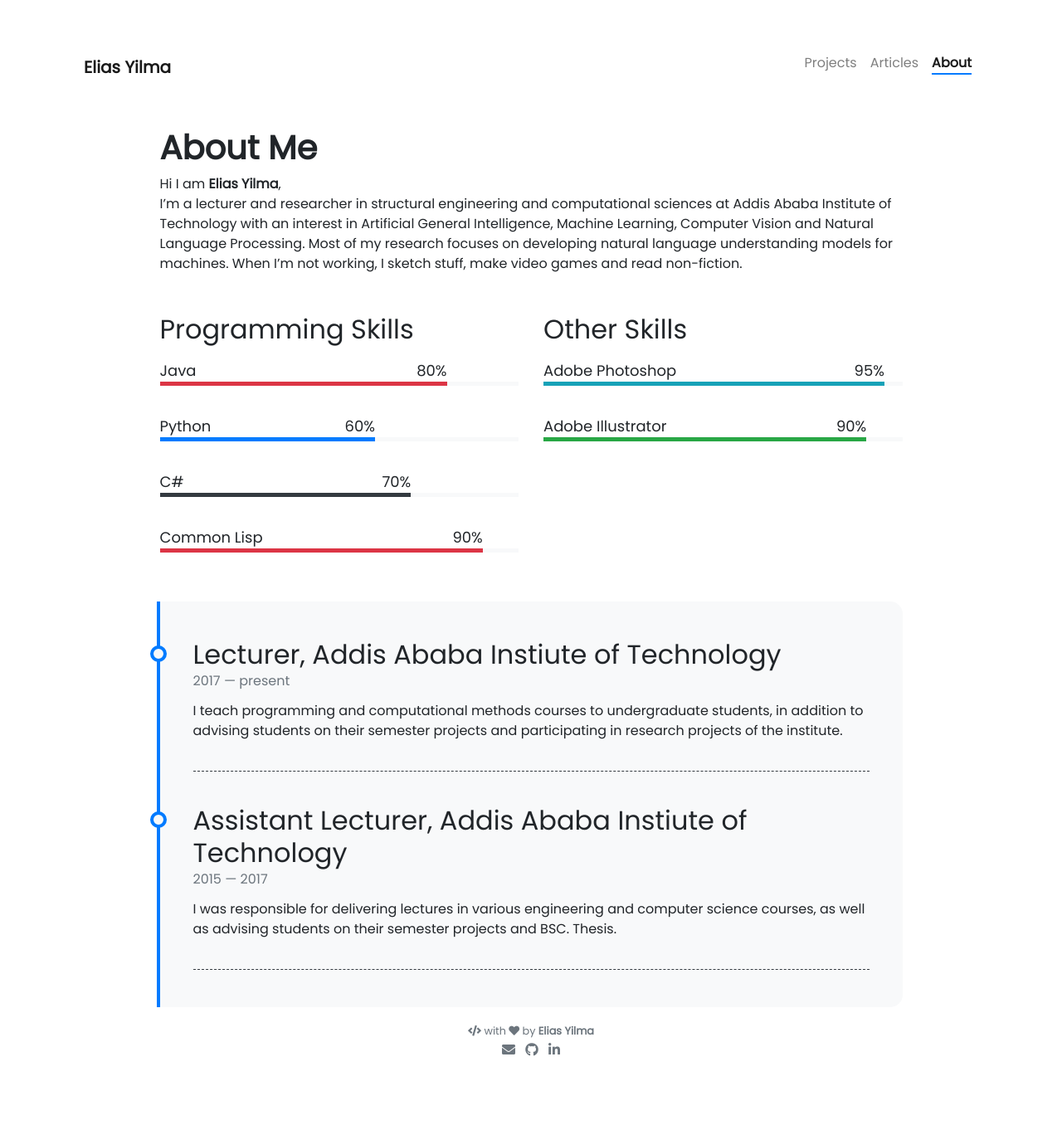
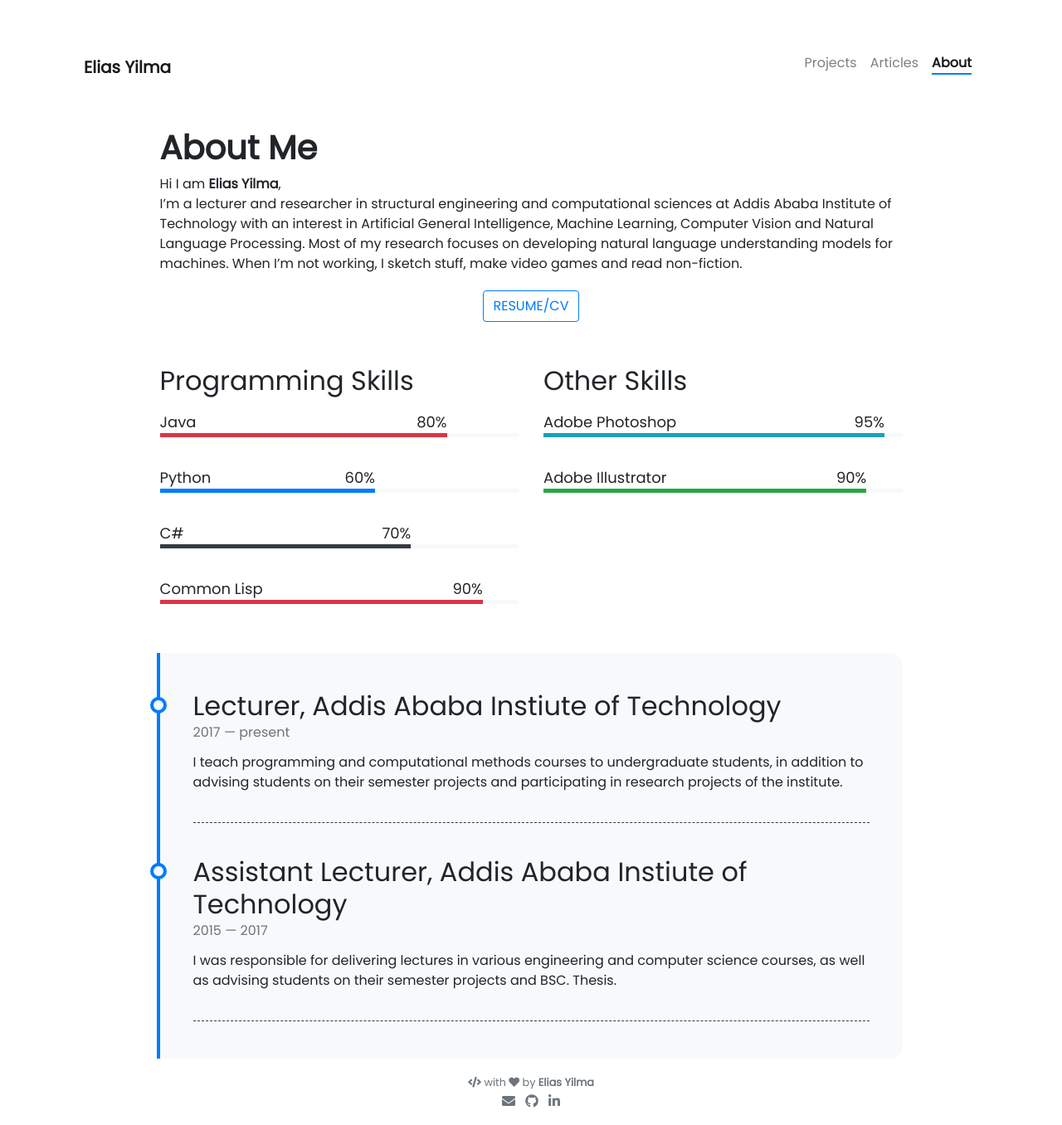
Before and after one commit to eliasyilma/eliasyilma.github.io, a Jekyll site: the page built from pages/about.md, in a window 1280 px wide. Shown: the whole page at 83% size. Built offline with Jekyll 4.4.1, drawn with Linux system fonts in a browser that asks for light colours; nearby versions of some CDN libraries; before the commit the page ends 1294 px from its top, so only the background shows below that.

Commit message:
Added resume link

```diff
--- a/pages/about.md
+++ b/pages/about.md
@@ -10,6 +10,10 @@ weight: 3
 Hi I am **{{ site.author.name }}**,<br>
 I'm a lecturer and researcher in structural engineering and computational sciences at Addis Ababa Institute of Technology with an interest in  Artificial General Intelligence, Machine Learning, Computer Vision and Natural Language Processing. Most of my research focuses on developing natural language understanding models for machines. When I'm not working, I sketch stuff, make video games and read non-fiction.
 
+<p class="text-center">
+{% include elements/button.html link="https://eliasyilma.github.io/_data/ELIAS_Y.pdf" text="RESUME/CV" %}
+</p>
+
 <div class="row">
 {% include about/skills.html title="Programming Skills" source=site.data.programming-skills %}
 {% include about/skills.html title="Other Skills" source=site.data.other-skills %}
```
